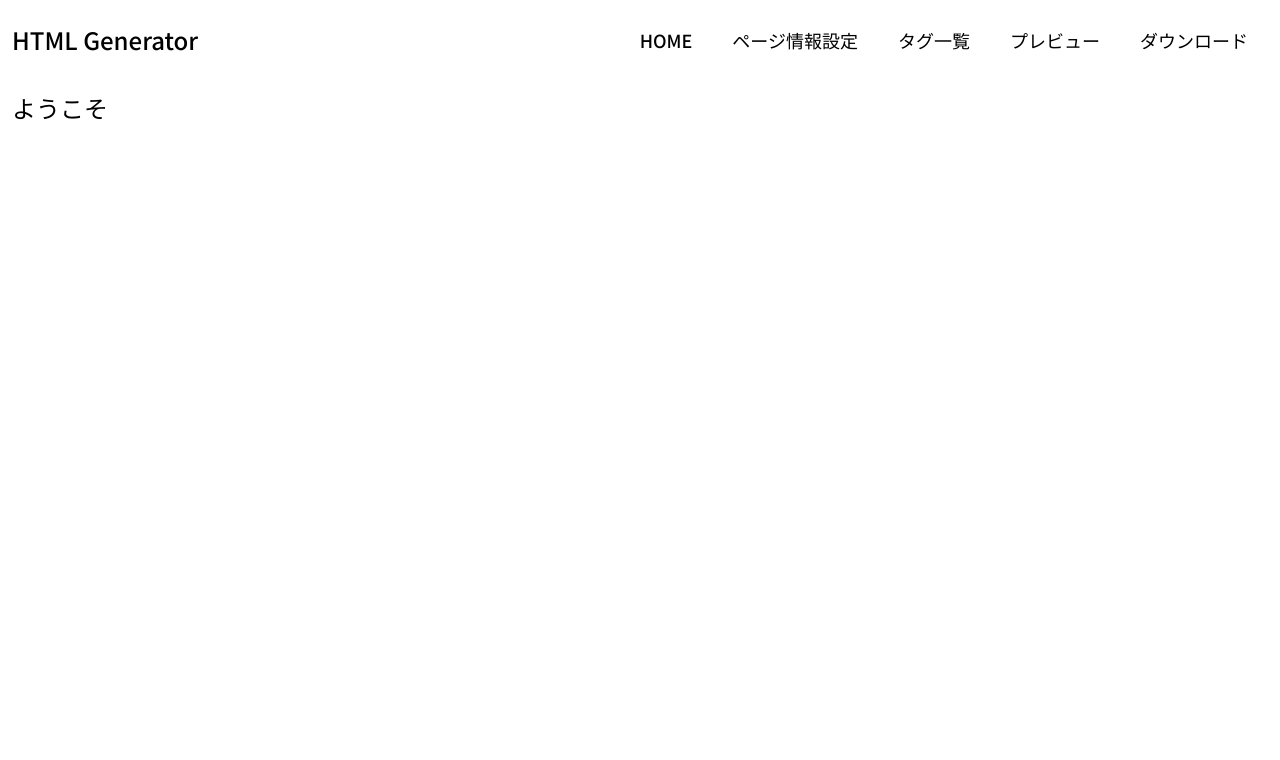
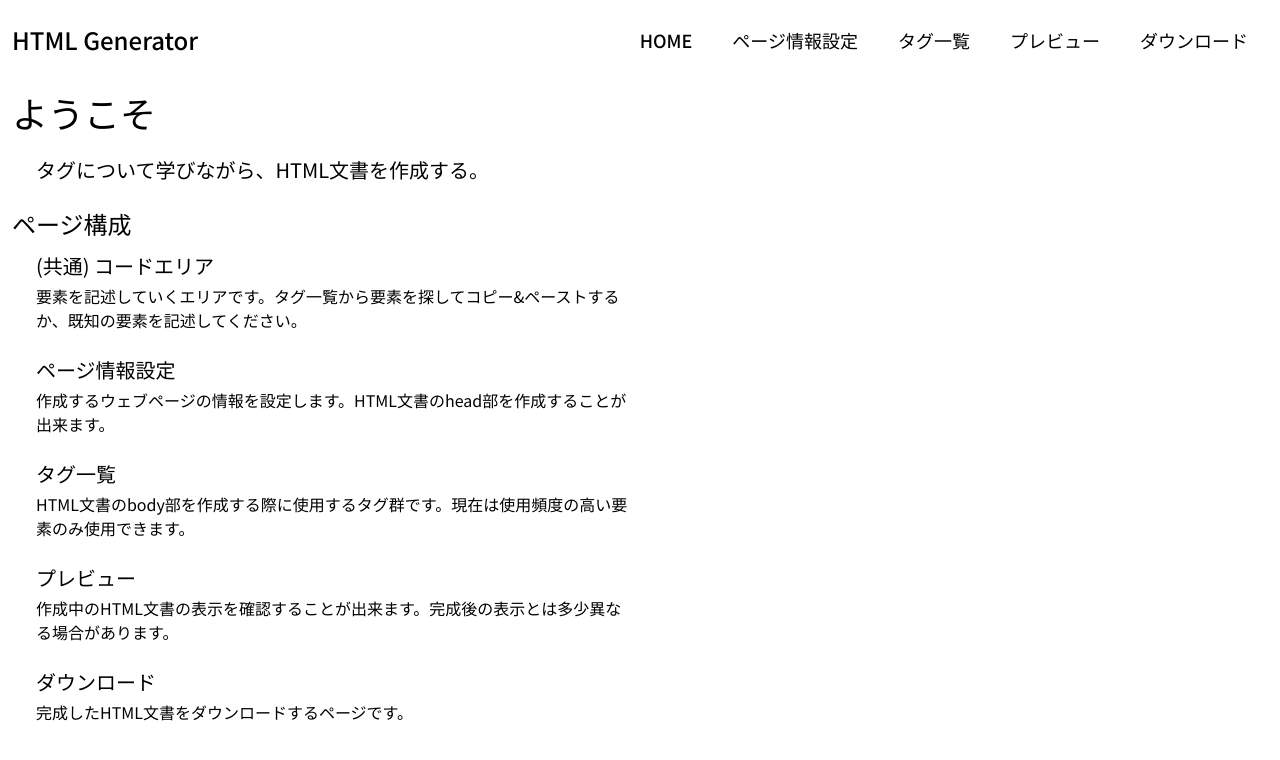
Before and after one commit to kazu51-gh/html-generator, a Next.js app: page / in a window 1280 px wide. Shown: the top 760 px of the page. Built offline with nearby package versions, Linux system fonts and the light colour scheme.

Commit message:
add HOME information

```diff
--- /dev/null
+++ b/src/components/headings/functionDescription.tsx
@@ -0,0 +1,17 @@
+import { FC } from "react";
+
+type Props = {
+  title: string;
+  description: string;
+}
+
+const FunctionDescription: FC<Props> = ({ title, description }) => {
+  return(
+    <div className="mb-6">
+      <h3 className="text-xl mb-1">{title}</h3>
+      <p>{description}</p>
+    </div>
+  );
+}
+
+export default FunctionDescription;
--- a/src/components/layout/home.tsx
+++ b/src/components/layout/home.tsx
@@ -1,9 +1,19 @@
-import PageTitle from "../headings/pageTitle";
+import { headingDescriptions } from "@/data/headingData";
+import FunctionDescription from "@/components/headings/functionDescription";
 
 const Home = () => {
   return(
     <div>
-      <PageTitle title="ようこそ" />
+      <h2 className="text-4xl">ようこそ</h2>
+      <p className="text-xl m-6">{headingDescriptions.home}</p>
+      <h2 className="text-2xl mb-3">ページ構成</h2>
+      <div className="ml-6">
+        <FunctionDescription title="(共通) コードエリア" description={headingDescriptions.codeArea} />
+        <FunctionDescription title="ページ情報設定" description={headingDescriptions.pageSetting} />
+        <FunctionDescription title="タグ一覧" description={headingDescriptions.tagLists} />
+        <FunctionDescription title="プレビュー" description={headingDescriptions.viewer} />
+        <FunctionDescription title="ダウンロード" description={headingDescriptions.download} />
+      </div>
     </div>
   );
 }
--- /dev/null
+++ b/src/data/headingData.ts
@@ -0,0 +1,8 @@
+export const headingDescriptions = {
+  codeArea: '要素を記述していくエリアです。タグ一覧から要素を探してコピー&ペーストするか、既知の要素を記述してください。',
+  download: '完成したHTML文書をダウンロードするページです。',
+  home: 'タグについて学びながら、HTML文書を作成する。',
+  pageSetting: '作成するウェブページの情報を設定します。HTML文書のhead部を作成することが出来ます。',
+  tagLists: 'HTML文書のbody部を作成する際に使用するタグ群です。現在は使用頻度の高い要素のみ使用できます。',
+  viewer: '作成中のHTML文書の表示を確認することが出来ます。完成後の表示とは多少異なる場合があります。',
+}
```
